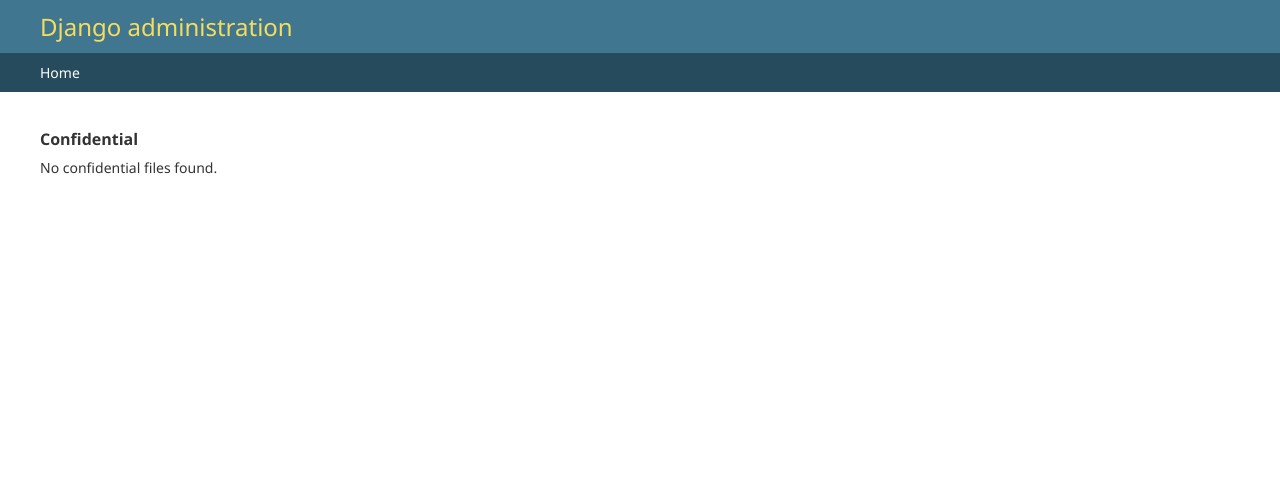
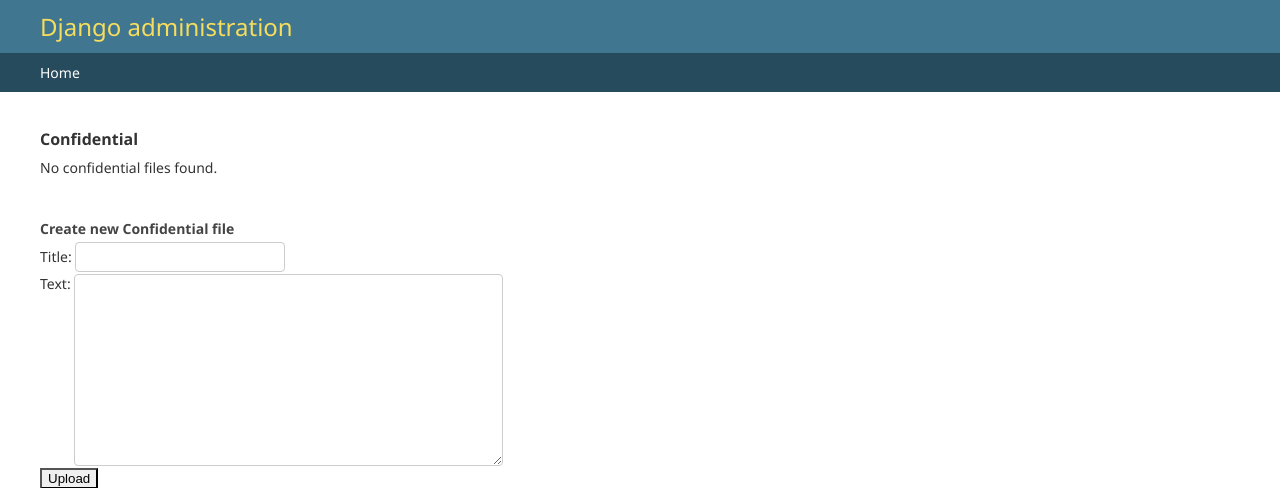
Before and after one commit to johnpeterprogramming/COS330Prac2, a Django app: page /confidential/ in a window 1280 px wide. Shown: the top 488 px of the page. Run offline with Django 5.2, Linux system fonts and the light colour scheme; the visitor is signed in with stand-in values (Sample User, id 1); data that the repository does not hold is empty; parts of the project's set-up code (start-up, migrations or seed data) failed here and were passed over.

Commit message:
Refactored permissions a bit to use the actual permission instead of groups.

```diff
--- a/file_storage/templates/confidential.html
+++ b/file_storage/templates/confidential.html
@@ -1,5 +1,4 @@
 {% extends "admin/base_site.html" %}
-{% load app_tags %}
 
 {% block content %}
 <h2>Confidential</h2>
@@ -16,9 +15,11 @@
     {% for con in confidentials %}
     <li>
         {{ con.title }}
-        - <a href="{% url 'update_confidential' con.id %}">View/Update</a>
-        {% if user|has_group:"Admin" %}
-        - <a href="{% url 'delete_confidential' con.id %}">Delete</a>
+        {% if perms.file_storage.change_encryptedconfidential or perms.file_storage.view_encryptedconfidential %}
+            - <a href="{% url 'update_confidential' con.id %}">View/Update</a>
+        {% endif%}
+        {% if perms.file_storage.delete_encryptedconfidential %}
+            - <a href="{% url 'delete_confidential' con.id %}">Delete</a>
         {% endif %}
     </li>
     {% endfor %}
@@ -29,7 +30,7 @@
 
 <br>
 
-{% if user|has_group:"Admin,Manager" %}
+{% if perms.file_storage.add_encryptedconfidential %}
 <h3>Create new Confidential file</h3>
 <form method="post" action="{% url 'confidential' %}">
     {% csrf_token %}
--- a/file_storage/templates/dashboard.html
+++ b/file_storage/templates/dashboard.html
@@ -6,8 +6,10 @@
 
 <nav>
     <ul>
-        {% if user.is_authenticated %}
+        {% if perms.file_storage.view_encrypteddocument %}
             <li><a href="{% url 'documents' %}">Documents</a></li>
+        {% endif %}
+        {% if perms.file_storage.view_encryptedconfidential %}
             <li><a href="{% url 'confidential' %}">Confidential</a></li>
         {% endif %}
         <li><a href="{% url 'images'%}">Images</a></li>
--- a/file_storage/templates/update_confidential.html
+++ b/file_storage/templates/update_confidential.html
@@ -17,7 +17,10 @@
         {{ form.text.errors }}
         <small>{{ form.text.help_text }}</small>
     </div>
+    {% if perms.file_storage.change_encryptedconfidential %}
     <button type="submit">Update</button>
+    {% endif %}
+
     <a href="{% url 'confidential' %}">Cancel</a>
 </form>
 {% endblock %}
--- a/file_storage/views.py
+++ b/file_storage/views.py
@@ -1,10 +1,11 @@
 from django.shortcuts import render, get_object_or_404, redirect
 from django.http import HttpResponse, HttpResponseForbidden, FileResponse
-from django.contrib.auth.decorators import login_required, user_passes_test
+from django.contrib.auth.decorators import login_required, user_passes_test, permission_required
 from django.contrib.auth import authenticate, login
 from django.contrib.auth.models import User
 from django.contrib import messages
 from django.conf import settings
+from django.core.exceptions import PermissionDenied
 import os
 from .models import EncryptedImage, EncryptedDocument, EncryptedConfidential
 from .utils.encryption import save_encrypted_image, save_encrypted_document, get_decrypted_image, get_decrypted_document, encrypt_bytes
@@ -40,15 +41,6 @@ def register_view(request):
 def dashboard(request):
     return render(request, "dashboard.html")
 
-# Helper function to check roles
-def group_required(*group_names):
-    def in_groups(user):
-        if user.is_authenticated:
-            if user.is_superuser or bool(user.groups.filter(name__in=group_names)):
-                return True
-        return False
-    return user_passes_test(in_groups)
-
 
 
 # Image operations
@@ -59,7 +51,7 @@ def view_image(request, image_id):
     return HttpResponse(img_bytes, content_type="image/jpeg")
 
 @login_required
-@group_required('Admin', 'Manager')
+@permission_required('file_storage.delete_encryptedimage', raise_exception=True)
 def delete_image(request, image_id):
     if request.method == 'POST':
         image: EncryptedImage = get_object_or_404(EncryptedImage, id=image_id)
@@ -79,7 +71,7 @@ def delete_image(request, image_id):
 
 
 @login_required
-@group_required('Admin', 'Manager')
+@permission_required('file_storage.change_encryptedimage', raise_exception=True)
 def update_image(request, image_id):
     image = get_object_or_404(EncryptedImage, id=image_id)
 
@@ -123,7 +115,7 @@ def update_image(request, image_id):
 
 # Document operations
 @login_required
-@group_required('Admin', 'Manager', 'User')
+@permission_required('file_storage.view_encrypteddocument', raise_exception=True)
 def view_document(request, document_id):
     document: EncryptedDocument = get_object_or_404(EncryptedDocument, id=document_id)
     img_bytes = get_decrypted_document(document)
@@ -131,7 +123,7 @@ def view_document(request, document_id):
     return HttpResponse(img_bytes, content_type="application/pdf")
 
 @login_required
-@group_required('Admin', 'Manager')
+@permission_required('file_storage.delete_encrypteddocument', raise_exception=True)
 def delete_document(request, document_id):
     if request.method == 'POST':
         document: EncryptedDocument = get_object_or_404(EncryptedDocument, id=document_id)
@@ -151,11 +143,13 @@ def delete_document(request, document_id):
 
 
 @login_required
-@group_required('Admin', 'Manager')
+@permission_required('file_storage.change_encrypteddocument', raise_exception=True)
 def update_document(request, document_id):
     document = get_object_or_404(EncryptedDocument, id=document_id)
 
     if request.method == 'POST':
+        if not request.user.has_perm('file_storage.change_encrypteddocument'):
+            raise PermissionDenied()
         form = UpdateDocumentForm(request.POST, request.FILES)
         if form.is_valid():
             # Update title
@@ -194,10 +188,13 @@ def update_document(request, document_id):
 
 # Confidential files
 @login_required
-@group_required('Admin', 'Manager')
+@permission_required('file_storage.view_encryptedconfidential', raise_exception=True)
 def update_confidential(request, confidential_id):
     confidential: EncryptedConfidential = get_object_or_404(EncryptedConfidential, id=confidential_id)
     if (request.method == "POST"):
+        if not request.user.has_perm('file_storage.change_encryptedconfidential'):
+            raise PermissionDenied()
+
         form = UpdateConfidentialForm(request.POST)
         if form.is_valid():
             confidential.title = form.cleaned_data['title']
@@ -212,7 +209,7 @@ def update_confidential(request, confidential_id):
     return render(request, "update_confidential.html", {"form": form, "confidential": confidential})
 
 @login_required
-@group_required('Admin')
+@permission_required('file_storage.delete_encryptedconfidential', raise_exception=True)
 def delete_confidential(request, confidential_id):
     if request.method == 'POST':
         confidential: EncryptedConfidential = get_object_or_404(EncryptedConfidential, id=confidential_id)
@@ -226,8 +223,12 @@ def delete_confidential(request, confidential_id):
     return render(request, "confirm_delete_confidential.html", {"confidential": confidential})
 
 @login_required
+@permission_required('file_storage.view_encrypteddocument', raise_exception=True)
 def documents(request):
     if request.method == 'POST':
+        if not request.user.has_perm('file_storage.add_encrypteddocument'):
+            raise PermissionDenied()
+
         form = UploadDocumentForm(request.POST, request.FILES)
         if form.is_valid():
             title = form.cleaned_data['title']
@@ -240,10 +241,13 @@ def documents(request):
     return render(request, "documents.html", {"documents": documents, "form": form})
 
 @login_required
-@group_required('Admin')
+@permission_required('file_storage.view_encryptedconfidential', raise_exception=True)
 def confidential(request):
     # Create
     if request.method == 'POST':
+        if not request.user.has_perm('file_storage.add_encryptedconfidential'):
+            raise PermissionDenied()
+
         form = UpdateConfidentialForm(request.POST)
         if form.is_valid():
             text = form.cleaned_data['text']
@@ -261,6 +265,9 @@ def confidential(request):
 
 def images(request):
     if request.method == 'POST':
+        if not request.user.has_perm('file_storage.add_encryptedimage'):
+            raise PermissionDenied()
+
         form = UploadImageForm(request.POST, request.FILES)
         if form.is_valid():
             title = form.cleaned_data['title']
```
Also changed, not shown: file_storage/templates/documents.html (+7 -4 lines), file_storage/templates/images.html (+4 -3 lines).
